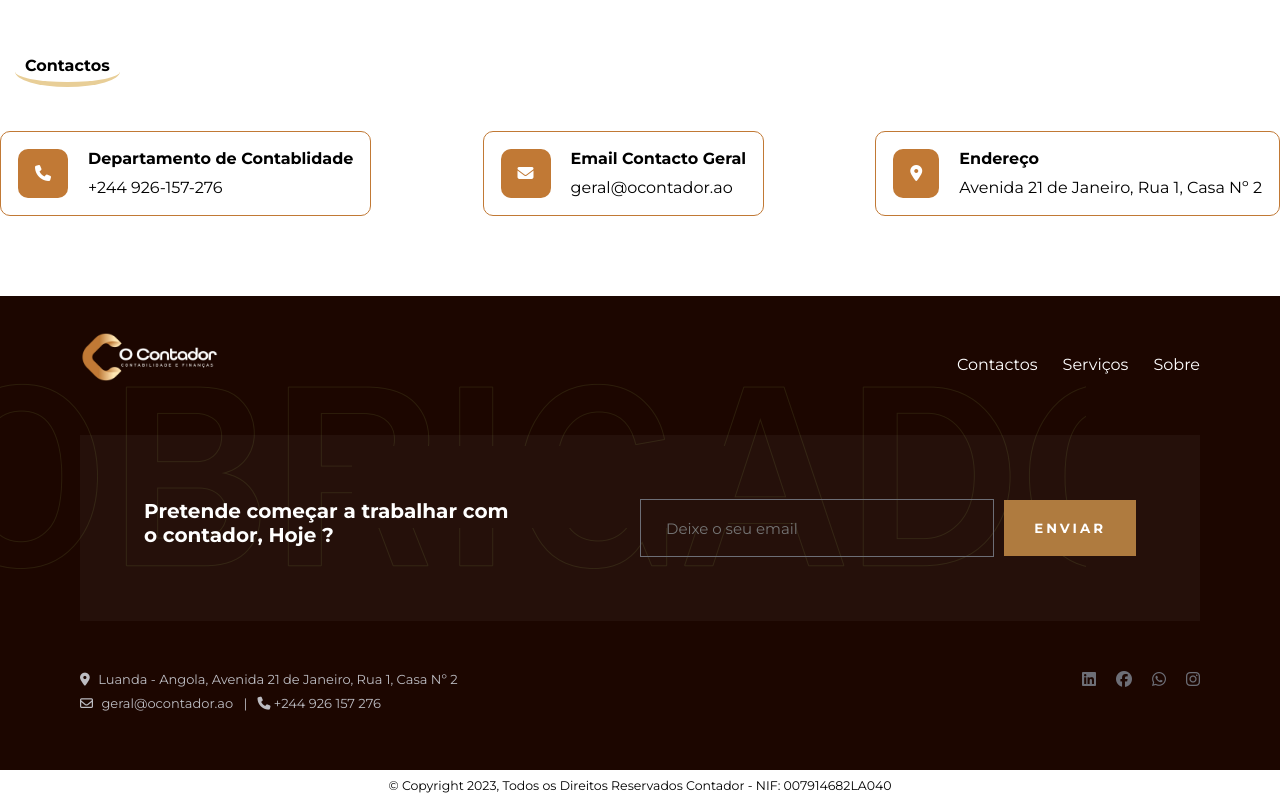
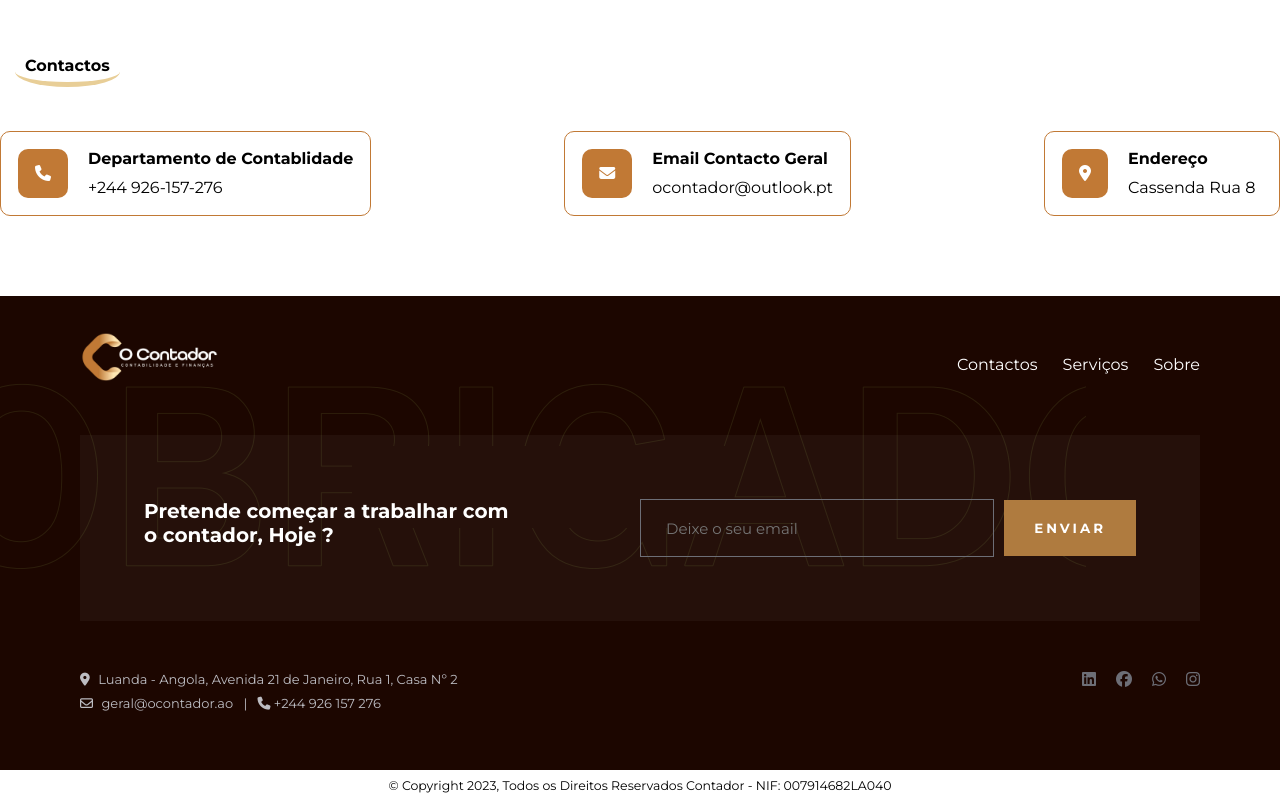
Before and after one commit to josedomingos919/o-contador-site, a React (Vite) app: page / in a window 1280 px wide. Shown: the part 2463-3263 px from the top of the page. Built offline with nearby package versions, Linux system fonts and the light colour scheme.

Commit message:
feat: adjustment address

```diff
--- a/src/components/contact/index.jsx
+++ b/src/components/contact/index.jsx
@@ -26,7 +26,7 @@ export const Contact = () => {
           </S.CardContactIconSide>
           <S.CardContactContentSide>
             <S.ContactTitle>Email Contacto Geral</S.ContactTitle>
-            <S.ContactContent>geral@ocontador.ao</S.ContactContent>
+            <S.ContactContent>ocontador@outlook.pt</S.ContactContent>
           </S.CardContactContentSide>
         </S.CardContact>
         <S.CardContact>
@@ -37,9 +37,7 @@ export const Contact = () => {
           </S.CardContactIconSide>
           <S.CardContactContentSide>
             <S.ContactTitle>Endereço</S.ContactTitle>
-            <S.ContactContent>
-              Avenida 21 de Janeiro, Rua 1, Casa Nº 2
-            </S.ContactContent>
+            <S.ContactContent>Cassenda Rua 8</S.ContactContent>
           </S.CardContactContentSide>
         </S.CardContact>
       </S.AboutContent>
```
